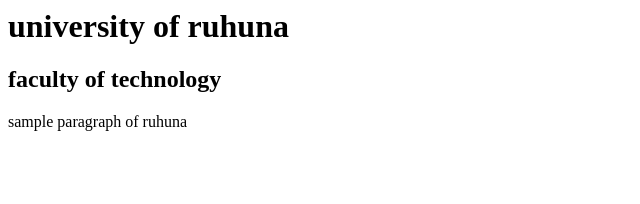
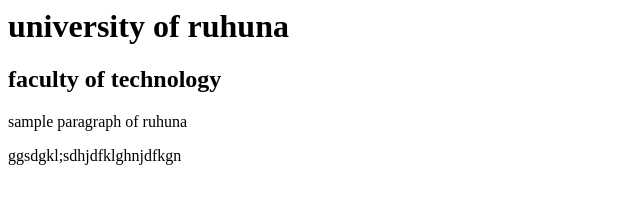
Before and after one commit to thalindu/miniProject, a plain HTML site: page index.html in a window 1280 px wide. Shown: the whole page, without its empty margins (0-640 px from the left). Drawn offline with Linux system fonts and the light colour scheme.

Commit message:
Update index.html

```diff
--- a/index.html
+++ b/index.html
@@ -2,4 +2,5 @@
 <h1>university of ruhuna</h1>
   <h2>faculty of technology</h2>
   <p>sample paragraph of ruhuna</p>
+  <p>ggsdgkl;sdhjdfklghnjdfkgn</p>
 <html>
```
